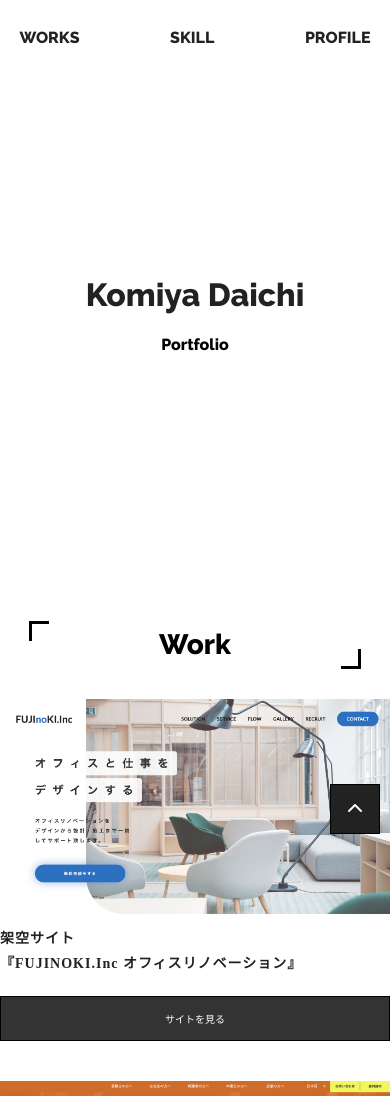
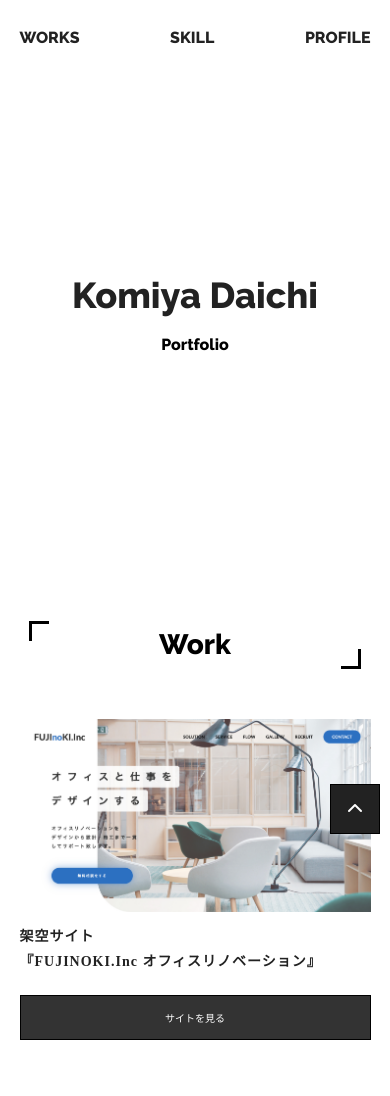
Before and after one commit to KomiyaDaichi/Portfolio.github.io, a plain HTML site: page index.html in a window 390 px wide. Shown: the top 1096 px of the page. Drawn offline with nearby package versions, Linux system fonts and the light colour scheme.

Commit message:
Update style.css

```diff
--- a/css/style.css
+++ b/css/style.css
@@ -599,7 +599,7 @@ div{
 	}
 
 	.work-box{
-		width: 100%;
+		width: 90%;
 		margin: 60px auto 0;
 		height: auto;
 		display: block;
@@ -845,7 +845,7 @@ div{
 @media(max-width:480px){
 
 	.fv-text{
-		font-size:3.2rem;
+		font-size:3.6rem;
 	}
 
 	.fv-subtext{
@@ -895,14 +895,9 @@ div{
 
 
 	.work-box{
-		margin: 40px auto 0;
+		width: 90%;
+		margin: 60px auto 0;
 	}
-
-
-	.work-box-container{
-		width: 85%;
-	}
-
 
 	.work-title{
 		font-size: 1.4rem;
```
